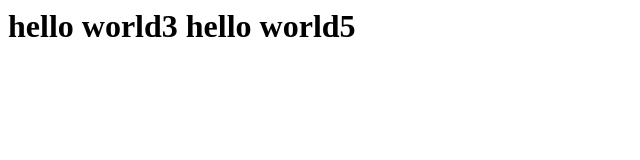
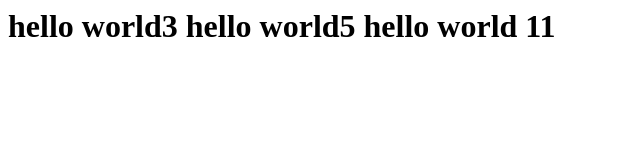
Before and after one commit to jsy011016/oss_05, a plain HTML site: page index.html in a window 1280 px wide. Shown: the whole page, without its empty margins (0-640 px from the left). Drawn offline with Linux system fonts and the light colour scheme.

Commit message:
tester commit 2

```diff
--- a/index.html
+++ b/index.html
@@ -4,6 +4,7 @@
     </head>
     <body>
         <h1>hello world3
-            hello world5</h1>
+            hello world5
+            hello world 11</h1>
     </body>
 </html>
```
